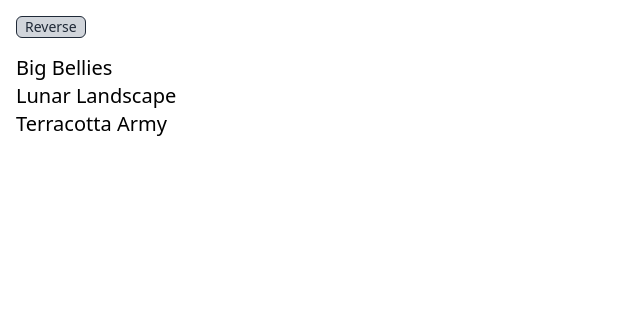
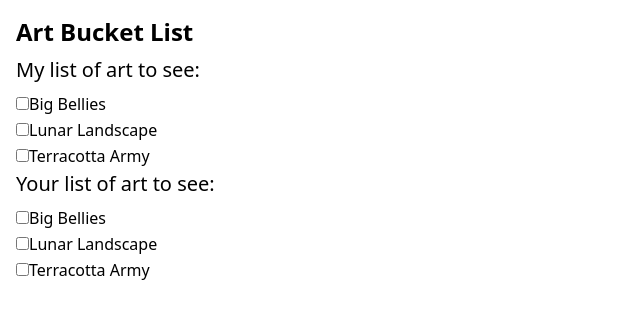
Before and after one commit to Jy4058350/begin_1, a React (Create React App) app: page / in a window 1280 px wide. Shown: the top 318 px of the page, without its empty margins (0-640 px from the left). Built offline with nearby package versions, Linux system fonts and the light colour scheme.

Commit message:
docs and style set

```diff
--- a/public/styles.css
+++ b/public/styles.css
@@ -565,6 +565,10 @@ video {
   margin-left: 1rem;
 }
 
+.mb-2 {
+  margin-bottom: 0.5rem;
+}
+
 .rounded-md {
   border-radius: 0.375rem;
 }
@@ -636,6 +640,11 @@ video {
   line-height: 1.75rem;
 }
 
+.text-xs {
+  font-size: 0.75rem;
+  line-height: 1rem;
+}
+
 .font-light {
   font-weight: 300;
 }
@@ -646,6 +655,14 @@ video {
 
 .font-thin {
   font-weight: 100;
+}
+
+.font-normal {
+  font-weight: 400;
+}
+
+.font-bold {
+  font-weight: 700;
 }
 
 .text-gray-600 {
--- a/src/index.js
+++ b/src/index.js
@@ -7,36 +7,39 @@ import "./styles.css"
 const root = ReactDOM.createRoot(document.getElementById("root"))
 
 const initialList = [
-  {
-    id: 0,
-    title: "Big Bellies",
-  },
+  { id: 0, title: "Big Bellies" },
   { id: 1, title: "Lunar Landscape" },
-  {
-    id: 2,
-    title: "Terracotta Army",
-  },
+  { id: 2, title: "Terracotta Army" },
 ]
 const List = () => {
-  const [list, setList] = useState(initialList)
+  const [arts, setArts] = useState(initialList)
+  const [arts2, setArts2] = useState(initialList)
+  return (
+    <div className="m-4">
+      <h1 className="mb-2 text-2xl font-bold">Art Bucket List</h1>
 
-  const handleClick = () => {
-    let nextList = [...list]
-    nextList.reverse()
-    setList(nextList)
-  }
+      <h2 className="mb-2 text-xl font-normal">My list of art to see:</h2>
+      <ul>
+        {arts.map(art => {
+          return (
+            <div key={art.id}>
+              <input type="checkbox" className="mb-2 text-xs font-normal" />
+              <label>{art.title}</label>
+            </div>
+          )
+        })}
+      </ul>
 
-  return (
-    <div>
-      <button className="m-4 bg-gray-300 text-gray-800 px-2 border border-gray-800 text-sm rounded-md" onClick={handleClick}>
-        Reverse
-      </button>
+      <h2 className="mb-2 text-xl font-normal">Your list of art to see:</h2>
       <ul>
-        {list.map(artwork => (
-          <li className="ml-4 text-xl font-light" key={artwork.id}>
-            {artwork.title}
-          </li>
-        ))}
+        {arts2.map(art => {
+          return (
+            <div key={art.id}>
+              <input type="checkbox" className="mb-2 text-xs font-normal" />
+              <label>{art.title}</label>
+            </div>
+          )
+        })}
       </ul>
     </div>
   )
```
